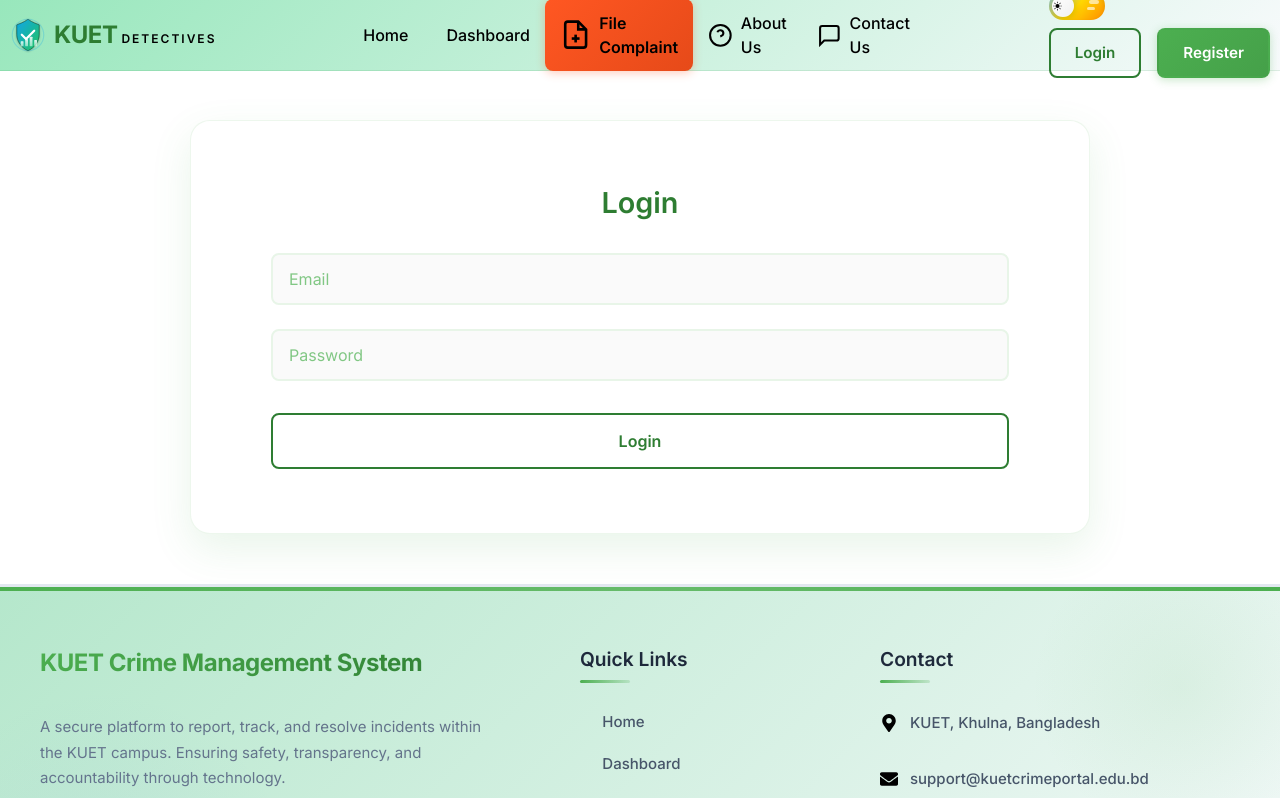
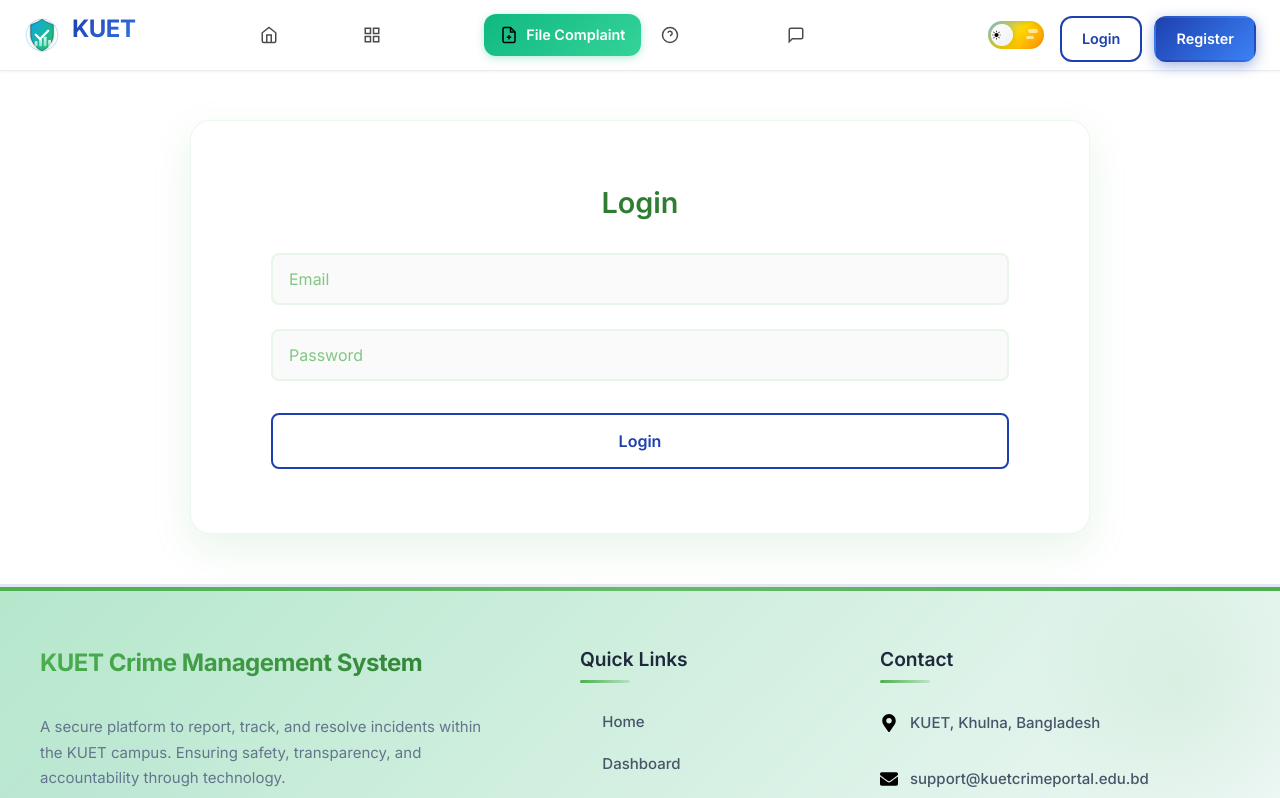
Before and after one commit to CodingABoveHEAd/kuet-crime-management-system, a React (Vite) app in the folder frontend/: page /login in a window 1280 px wide. Shown: the top 798 px of the page. Built offline with nearby package versions, Linux system fonts and the light colour scheme.

Commit message:
updated the navbar completely

```diff
--- a/frontend/src/styles/componentstyles/Navbar.css
+++ b/frontend/src/styles/componentstyles/Navbar.css
@@ -1,203 +1,273 @@
-/* Navbar Styles */
+/* =====================================================
+   KUET DETECTIVES - NAVBAR STYLES
+   Modern, responsive navbar with dark/light mode support
+   ===================================================== */
+
+/* Base Navbar */
 .navbar {
   position: fixed;
   top: 0;
   left: 0;
   right: 0;
-  z-index: 1000;
-  background: linear-gradient(135deg, #98e7bc 0%, #f8fafc 100%);
-  /* backdrop-filter: blur(10px); */
-  border-bottom: 1px solid rgba(46, 125, 50, 0.1);
-  transition: all 0.3s ease;
+  z-index: var(--z-fixed);
+  background: var(--navbar-bg);
+  backdrop-filter: blur(12px);
+  -webkit-backdrop-filter: blur(12px);
+  border-bottom: 1px solid var(--navbar-border);
+  box-shadow: var(--navbar-shadow);
+  transition: all var(--transition-base);
+}
+
+.navbar.scrolled {
+  box-shadow: var(--shadow-md);
 }
 
 .nav-container {
-  max-width: 100%;
+  max-width: 1400px;
   margin: 0 auto;
-  padding: 0 10px;
+  padding: 0 1.5rem;
   display: flex;
   align-items: center;
   justify-content: space-between;
   height: 70px;
+  gap: 1rem;
 }
 
 /* Brand/Logo */
 .nav-brand {
   display: flex;
   align-items: center;
+  flex-shrink: 0;
 }
 
 .brand-link {
   display: flex;
   align-items: center;
-  gap: 8px;
+  gap: 0.75rem;
   text-decoration: none;
-  transition: transform 0.3s ease;
+  transition: transform var(--transition-base);
 }
 
 .brand-link:hover {
-  transform: scale(1.05);
+  transform: scale(1.02);
 }
 
-.brand-icon {
-  font-size: 2rem;
-  filter: drop-shadow(0 2px 4px rgba(46, 125, 50, 0.3));
+.brand-link:focus-visible {
+  outline: 2px solid var(--border-focus);
+  outline-offset: 4px;
+  border-radius: var(--radius-md);
 }
 
 .brand-text {
-  display: inline-flex;
-  align-items: baseline;
-  gap: 4px;
-  font-weight: 700;
+  display: flex;
+  flex-direction: column;
+  line-height: 1;
 }
 
 .kuet-brand {
-  color: #0ea5e9;
+  font-size: 1.5rem;
   font-weight: 800;
+  background: var(--gradient-primary);
+  -webkit-background-clip: text;
+  -webkit-text-fill-color: transparent;
+  background-clip: text;
   letter-spacing: -0.5px;
 }
 
 .cms-brand {
-  color: #0f172a;
-  font-size: 0.75rem;
+  font-size: 0.65rem;
   font-weight: 600;
-  letter-spacing: 2px;
-  margin-top: -2px;
+  letter-spacing: 2.5px;
+  color: var(--text-tertiary);
+  text-transform: uppercase;
+  margin-top: 2px;
 }
 
 /* Desktop Navigation Links */
 .nav-links {
   display: flex;
   align-items: center;
-  /* gap: 2rem; */
+  gap: 0.25rem;
 }
 
 .nav-link {
   display: flex;
   align-items: center;
   gap: 0.5rem;
-  padding: 0.75rem 15px;
+  padding: 0.625rem 1rem;
   text-decoration: none;
-  color: #333;
+  color: var(--text-secondary);
   font-weight: 500;
-  border-radius: 8px;
-  transition: all 0.3s ease;
+  font-size: 0.9rem;
+  border-radius: var(--radius-lg);
+  transition: all var(--transition-base);
   position: relative;
+  white-space: nowrap;
+}
+
+.nav-link .nav-icon {
+  width: 18px;
+  height: 18px;
+  flex-shrink: 0;
+  opacity: 0.7;
+  transition: opacity var(--transition-fast);
 }
 
 .nav-link:hover {
-  color: #2e7d32;
-  background: rgba(46, 125, 50, 0.05);
+  color: var(--color-primary);
+  background: rgba(var(--color-primary-rgb), 0.08);
+}
+
+.nav-link:hover .nav-icon {
+  opacity: 1;
+}
+
+.nav-link:focus-visible {
+  outline: 2px solid var(--border-focus);
+  outline-offset: 2px;
 }
 
 .nav-link::after {
   content: '';
   position: absolute;
-  bottom: -5px;
+  bottom: 0;
   left: 50%;
   transform: translateX(-50%) scaleX(0);
-  width: 80%;
+  width: 60%;
   height: 2px;
-  background: #2e7d32;
-  transition: transform 0.3s ease;
+  background: var(--color-primary);
+  border-radius: var(--radius-full);
+  transition: transform var(--transition-base);
 }
 
-.nav-link:hover::after {
+.nav-link:hover::after,
+.nav-link.active::after {
   transform: translateX(-50%) scaleX(1);
 }
 
-.nav-icon {
-  font-size: 1.1rem;
+/* Complaint Button - Special Styling */
+.nav-link.complaint-btn {
+  background: var(--gradient-accent);
+  color: white !important;
+  font-weight: 600;
+  box-shadow: 0 2px 8px rgba(var(--color-accent-rgb), 0.3);
 }
 
-/* Message Badge on Desktop */
+.nav-link.complaint-btn .nav-icon {
+  opacity: 1;
+  color: white;
+}
+
+.nav-link.complaint-btn:hover {
+  transform: translateY(-2px);
+  box-shadow: 0 4px 12px rgba(var(--color-accent-rgb), 0.4);
+}
+
+.nav-link.complaint-btn::after {
+  display: none;
+}
+
+/* Message Badge */
 .nav-link.nav-messages {
   position: relative;
 }
 
 .message-badge {
   position: absolute;
-  top: -8px;
-  right: -8px;
-  background: linear-gradient(135deg, #ff5722 0%, #e64a19 100%);
+  top: -4px;
+  right: -4px;
+  min-width: 20px;
+  height: 20px;
+  padding: 0 6px;
+  background: linear-gradient(135deg, var(--color-danger) 0%, #dc2626 100%);
   color: white !important;
-  width: 24px;
-  height: 24px;
-  border-radius: 50%;
+  border-radius: var(--radius-full);
   display: flex;
   align-items: center;
   justify-content: center;
-  font-size: 11px;
+  font-size: 0.7rem;
   font-weight: 700;
-  border: 2px solid #f8fafc;
-  box-shadow: 0 2px 8px rgba(255, 87, 34, 0.4);
+  border: 2px solid var(--bg-primary);
+  box-shadow: 0 2px 8px rgba(239, 68, 68, 0.4);
   animation: badgePulse 2s ease-in-out infinite;
 }
 
 @keyframes badgePulse {
   0%, 100% {
     transform: scale(1);
-    box-shadow: 0 2px 8px rgba(255, 87, 34, 0.4);
   }
   50% {
     transform: scale(1.1);
-    box-shadow: 0 4px 12px rgba(255, 87, 34, 0.6);
   }
 }
 
-/* Special styling for complaint button */
-
-
-.complaint-btn:hover {
-  background: linear-gradient(135deg, #e64a19, #d84315);
-  transform: translateY(-2px);
-  box-shadow: 0 4px 15px rgba(255, 87, 34, 0.4);
-}
-
-.complaint-btn::after {
-  display: none;
-}
-
-/* Authentication Links */
-.nav-auth {
+/* Right Side Container */
+.nav-right {
   display: flex;
   align-items: center;
   gap: 1rem;
 }
 
+/* Auth Buttons */
+.nav-auth {
+  display: flex;
+  align-items: center;
+  gap: 0.75rem;
+}
+
 .auth-link {
-  padding: 0.75rem 1.5rem;
+  padding: 0.625rem 1.25rem;
   text-decoration: none;
   font-weight: 600;
-  border-radius: 8px;
-  transition: all 0.3s ease;
-  font-size: 0.95rem;
+  font-size: 0.9rem;
+  border-radius: var(--radius-lg);
+  transition: all var(--transition-base);
+  display: inline-flex;
+  align-items: center;
+  gap: 0.5rem;
+  cursor: pointer;
 }
 
 .login-btn {
-  color: #2e7d32;
-  border: 2px solid #2e7d32;
+  color: var(--color-primary);
+  border: 2px solid var(--color-primary);
   background: transparent;
 }
 
 .login-btn:hover {
-  background: #2e7d32;
+  background: var(--color-primary);
   color: white;
   transform: translateY(-2px);
-  box-shadow: 0 4px 15px rgba(46, 125, 50, 0.3);
+  box-shadow: var(--shadow-primary);
 }
 
 .register-btn {
-  background: linear-gradient(135deg, #4caf50, #45a049);
+  background: var(--gradient-primary);
   color: white;
   border: 2px solid transparent;
-  box-shadow: 0 2px 10px rgba(76, 175, 80, 0.3);
+  box-shadow: var(--shadow-primary);
 }
 
 .register-btn:hover {
-  background: linear-gradient(135deg, #45a049, #3e8e41);
   transform: translateY(-2px);
-  box-shadow: 0 4px 15px rgba(76, 175, 80, 0.4);
+  box-shadow: 0 6px 20px rgba(var(--color-primary-rgb), 0.4);
+}
+
+.logout-btn {
+  background: linear-gradient(135deg, var(--color-danger) 0%, #dc2626 100%);
+  color: white !important;
+  border: none;
+  box-shadow: 0 2px 8px rgba(239, 68, 68, 0.3);
+}
+
+.logout-btn:hover {
+  transform: translateY(-2px);
+  box-shadow: 0 4px 12px rgba(239, 68, 68, 0.4);
+}
+
+.logout-icon {
+  width: 18px;
+  height: 18px;
 }
 
 /* Mobile Menu Button */
@@ -207,42 +277,59 @@
   border: none;
   cursor: pointer;
   padding: 0.5rem;
-  border-radius: 4px;
-  transition: background 0.3s ease;
+  border-radius: var(--radius-md);
+  transition: background var(--transition-fast);
 }
 
 .mobile-menu-btn:hover {
-  background: rgba(46, 125, 50, 0.1);
+  background: var(--surface-hover);
 }
 
-/* Hamburger Menu */
+.mobile-menu-btn:focus-visible {
+  outline: 2px solid var(--border-focus);
+  outline-offset: 2px;
+}
+
+/* Hamburger Icon */
 .hamburger {
   display: flex;
   flex-direction: column;
-  gap: 4px;
+  gap: 5px;
   width: 24px;
   height: 18px;
+  position: relative;
 }
 
 .hamburger span {
   display: block;
   height: 2px;
   width: 100%;
-  background: #333;
-  border-radius: 1px;
-  transition: all 0.3s ease;
+  background: var(--text-primary);
+  border-radius: var(--radius-full);
+  transition: all var(--transition-base);
+  position: absolute;
+  left: 0;
 }
 
+.hamburger span:nth-child(1) { top: 0; }
+.hamburger span:nth-child(2) { top: 50%; transform: translateY(-50%); }
+.hamburger span:nth-child(3) { bottom: 0; }
+
 .hamburger.active span:nth-child(1) {
-  transform: rotate(45deg) translate(6px, 6px);
+  top: 50%;
+  transform: rotate(45deg) translateY(-50%);
+  transform-origin: center;
 }
 
 .hamburger.active span:nth-child(2) {
   opacity: 0;
+  transform: scaleX(0);
 }
 
 .hamburger.active span:nth-child(3) {
-  transform: rotate(-45deg) translate(7px, -6px);
+  bottom: 50%;
+  transform: rotate(-45deg) translateY(50%);
+  transform-origin: center;
 }
 
 /* Mobile Menu */
@@ -251,133 +338,206 @@
   top: 100%;
   left: 0;
   right: 0;
-  background: rgba(255, 255, 255, 0.98);
-  /* backdrop-filter: blur(10px); */
-  border-bottom: 1px solid rgba(46, 125, 50, 0.1);
+  background: var(--bg-primary);
+  border-bottom: 1px solid var(--border-primary);
   transform: translateY(-10px);
   opacity: 0;
   visibility: hidden;
-  transition: all 0.3s ease;
-  box-shadow: 0 4px 20px rgba(0, 0, 0, 0.1);
+  transition: all var(--transition-base);
+  box-shadow: var(--shadow-lg);
+  max-height: 0;
+  overflow: hidden;
 }
 
 .mobile-menu.active {
   transform: translateY(0);
   opacity: 1;
   visibility: visible;
+  max-height: calc(100vh - 70px);
+  overflow-y: auto;
 }
 
 .mobile-links {
-  padding: 1.5rem 2rem 2rem;
+  padding: 1rem 1.5rem 1.5rem;
   display: flex;
   flex-direction: column;
-  gap: 1rem;
+  gap: 0.5rem;
 }
 
+/* Mobile Theme Toggle */
+.mobile-theme-toggle {
+  display: flex;
+  align-items: center;
+  justify-content: space-between;
+  padding: 0.75rem 1rem;
+  background: var(--surface-2);
+  border-radius: var(--radius-lg);
+  margin-bottom: 0.5rem;
+}
+
+.mobile-theme-label {
+  font-weight: 600;
+  color: var(--text-secondary);
+  font-size: 0.9rem;
+}
+
+/* Mobile Link */
 .mobile-link {
   display: flex;
   align-items: center;
-  gap: 1rem;
-  padding: 1rem;
+  gap: 0.75rem;
+  padding: 0.875rem 1rem;
   text-decoration: none;
-  color: #333;
+  color: var(--text-primary);
   font-weight: 500;
-  border-radius: 8px;
-  transition: all 0.3s ease;
+  border-radius: var(--radius-lg);
+  transition: all var(--transition-base);
   border-left: 3px solid transparent;
-  position: relative;
 }
 
 .mobile-link:hover {
-  background: rgba(46, 125, 50, 0.05);
-  border-left-color: #2e7d32;
-  color: #2e7d32;
+  background: var(--surface-hover);
+  border-left-color: var(--color-primary);
+  color: var(--color-primary);
 }
 
-/* Message Badge on Mobile */
+.mobile-link:focus-visible {
+  outline: 2px solid var(--border-focus);
+  outline-offset: 2px;
+}
+
+.mobile-icon-svg {
+  width: 20px;
+  height: 20px;
+  flex-shrink: 0;
+  opacity: 0.7;
+}
+
+.mobile-link:hover .mobile-icon-svg {
+  opacity: 1;
+}
+
+.mobile-link-content {
+  display: flex;
+  align-items: center;
+  gap: 0.75rem;
+}
+
+/* Mobile Complaint Button */
+.mobile-link.complaint-mobile {
+  background: var(--gradient-accent);
+  color: white !important;
+  border-left: none !important;
+}
+
+.mobile-link.complaint-mobile .mobile-icon-svg {
+  opacity: 1;
+  color: white;
+}
+
+.mobile-link.complaint-mobile:hover {
+  opacity: 0.9;
+}
+
+/* Mobile Messages */
 .mobile-link.mobile-messages {
   justify-content: space-between;
 }
 
-.mobile-icon {
-  display: flex;
-  align-items: center;
-  gap: 1rem;
-}
-
 .message-badge-mobile {
-  background: linear-gradient(135deg, #ff5722 0%, #e64a19 100%);
-
-  width: 28px;
-  height: 28px;
-  border-radius: 50%;
+  min-width: 24px;
+  height: 24px;
+  padding: 0 8px;
+  background: linear-gradient(135deg, var(--color-danger) 0%, #dc2626 100%);
+  color: white !important;
+  border-radius: var(--radius-full);
   display: flex;
   align-items: center;
   justify-content: center;
-  font-size: 12px;
+  font-size: 0.75rem;
   font-weight: 700;
-  box-shadow: 0 2px 8px rgba(255, 87, 34, 0.4);
+  box-shadow: 0 2px 8px rgba(239, 68, 68, 0.4);
   animation: badgePulse 2s ease-in-out infinite;
-  color: white !important;
 }
 
-.complaint-mobile {
-  background: linear-gradient(135deg, #ff5722, #e64a19);
-  color: white !important;
-  border-left: 3px solid transparent !important;
-}
-
-.complaint-mobile:hover {
-  background: linear-gradient(135deg, #e64a19, #d84315);
-}
-
+/* Mobile Auth */
 .mobile-auth {
   display: flex;
-  gap: 1rem;
+  gap: 0.75rem;
   margin-top: 1rem;
   padding-top: 1rem;
-  border-top: 1px solid rgba(46, 125, 50, 0.1);
+  border-top: 1px solid var(--border-primary);
 }
 
 .mobile-auth-link {
   flex: 1;
   text-align: center;
-  padding: 1rem;
+  padding: 0.875rem;
   text-decoration: none;
   font-weight: 600;
-  border-radius: 8px;
-  transition: all 0.3s ease;
-  border: none;
+  font-size: 0.9rem;
+  border-radius: var(--radius-lg);
+  transition: all var(--transition-base);
   cursor: pointer;
+  display: inline-flex;
+  align-items: center;
+  justify-content: center;
+  gap: 0.5rem;
 }
 
-.mobile-auth-link:first-child {
-  color: #2e7d32;
-  border: 2px solid #2e7d32;
+.mobile-auth-link.login {
+  color: var(--color-primary);
+  border: 2px solid var(--color-primary);
   background: transparent;
 }
 
-.mobile-auth-link:first-child:hover {
-  background: #2e7d32;
+.mobile-auth-link.login:hover {
+  background: var(--color-primary);
   color: white;
 }
 
-.mobile-auth-link:last-child {
-  background: linear-gradient(135deg, #4caf50, #45a049);
+.mobile-auth-link.register {
+  background: var(--gradient-primary);
   color: white;
   border: 2px solid transparent;
 }
 
-.mobile-auth-link:last-child:hover {
-  background: linear-gradient(135deg, #45a049, #3e8e41);
+.mobile-auth-link.register:hover {
+  opacity: 0.9;
 }
 
-/* Responsive Design */
-@media (max-width: 1100px) {
-  .nav-container {
-    padding: 0 1rem;
+.mobile-auth-link.logout {
+  background: linear-gradient(135deg, var(--color-danger) 0%, #dc2626 100%);
+  color: white;
+  border: none;
+  width: 100%;
+}
+
+.mobile-auth-link.logout:hover {
+  opacity: 0.9;
+}
+
+.logout-icon-mobile {
+  width: 18px;
+  height: 18px;
+}
+
+/* =====================================================
+   RESPONSIVE DESIGN
+   ===================================================== */
+
+@media (max-width: 1200px) {
+  .nav-links {
+    gap: 0;
   }
 
+  .nav-link {
+    padding: 0.5rem 0.75rem;
+    font-size: 0.85rem;
+  }
+}
+
+@media (max-width: 1024px) {
   .nav-links,
   .nav-auth {
     display: none;
@@ -386,80 +546,62 @@
   .mobile-menu-btn {
     display: block;
   }
+
+  .nav-right {
+    gap: 0.75rem;
+  }
+
+  /* Show theme toggle in nav-right on tablet */
+  .nav-right .theme-toggle {
+    display: block;
+  }
 }
 
-@media (max-width: 480px) {
+@media (max-width: 640px) {
+  .nav-container {
+    padding: 0 1rem;
+    height: 60px;
+  }
+
   .kuet-brand {
     font-size: 1.25rem;
   }
 
   .cms-brand {
-    font-size: 0.7rem;
-  }
-
-  .brand-icon {
-    font-size: 1.75rem;
+    font-size: 0.55rem;
+    letter-spacing: 1.5px;
   }
 
   .mobile-auth {
     flex-direction: column;
   }
 
-  .message-badge-mobile {
-    width: 24px;
-    height: 24px;
-    font-size: 10px;
+  /* Hide theme toggle from nav-right on mobile, show in menu */
+  .nav-right .theme-toggle {
+    display: none;
   }
 }
 
-/* Scroll Effect */
-.navbar.scrolled {
-  background: rgba(255, 255, 255, 0.98);
-  box-shadow: 0 2px 20px rgba(0, 0, 0, 0.1);
-}
-
-/* Active Link State */
+/* Active State for Current Page */
 .nav-link.active,
 .mobile-link.active {
-  color: #2e7d32;
-  background: rgba(46, 125, 50, 0.1);
-}
-
-.nav-link.active::after {
-  transform: translateX(-50%) scaleX(1);
+  color: var(--color-primary);
+  background: rgba(var(--color-primary-rgb), 0.08);
 }
 
 .mobile-link.active {
-  border-left-color: #2e7d32;
+  border-left-color: var(--color-primary);
 }
 
-.logout-btn {
-  background: #ff4d4f;
-  color: white;
-  border: none;
-  padding: 8px 14px;
-  border-radius: 5px;
-  cursor: pointer;
-  transition: 0.3s;
-}
-
-.logout-btn:hover {
-  background: #d9363e;
-}
-
-span{
-  color:black !important;
-}
-
-.complaint-btn {
-  background: linear-gradient(135deg, #ff5722, #e64a19);
-  color: white !important;
-  font-weight: 600;
-  box-shadow: 0 2px 10px rgba(255, 87, 34, 0.3);
-}
-
-/* Ensure the SVG respects the new size prop in Nav */
+/* SVG in Logo */
 .navbar .nav-brand .brand-link svg {
   width: 36px;
   height: 36px;
 }
+
+@media (max-width: 640px) {
+  .navbar .nav-brand .brand-link svg {
+    width: 32px;
+    height: 32px;
+  }
+}
```
